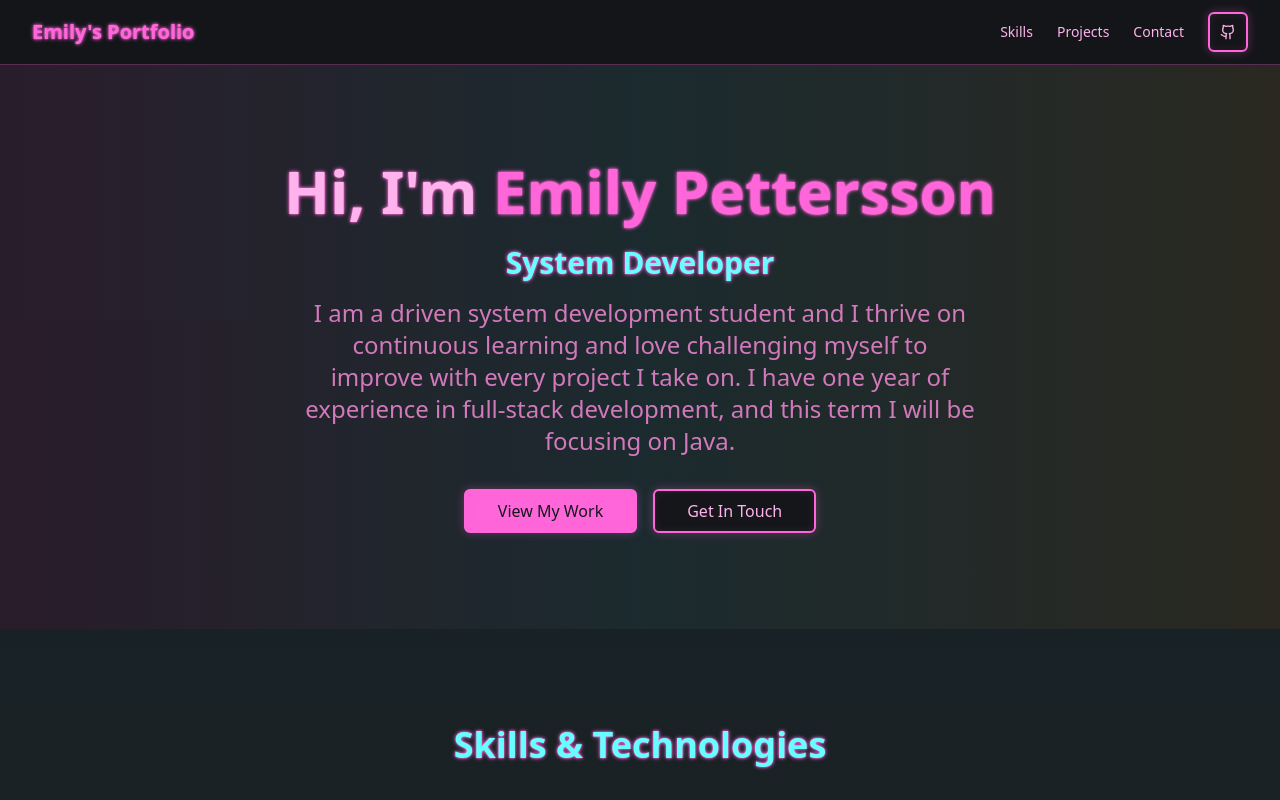
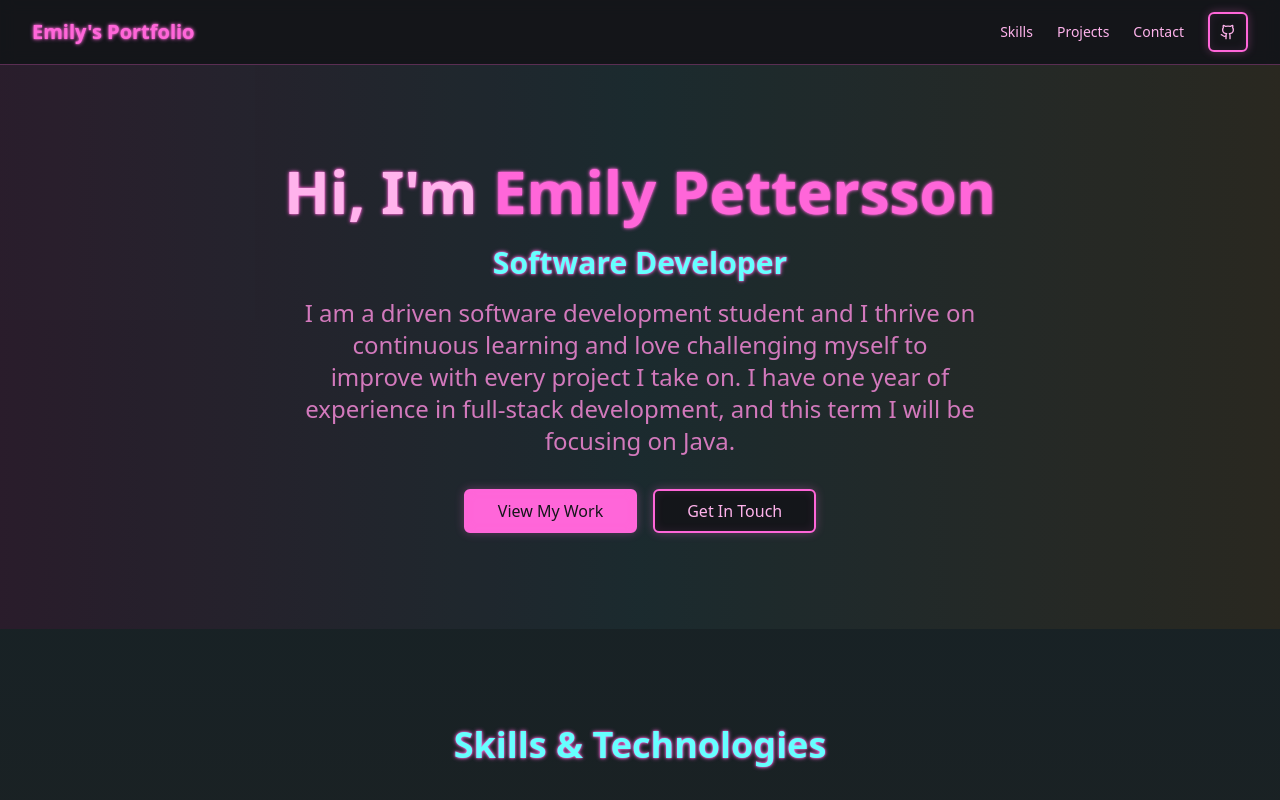
Before and after one commit to Emilyempa/emilys-portfolio, a React (Vite) app: page / in a window 1280 px wide. Shown: the top 800 px of the page. Built offline with nearby package versions, Linux system fonts and the light colour scheme.

Commit message:
Refactor: Change "System Developer" to "Software Developer"

```diff
--- a/src/components/Hero.tsx
+++ b/src/components/Hero.tsx
@@ -13,10 +13,10 @@ export const Hero = () => {
           <span className="text-primary retro-glow">Emily Pettersson</span>
         </h1>
         <h2 className="text-2xl md:text-3xl font-bold text-secondary mb-4 retro-glow">
-          System Developer
+          Software Developer
         </h2>
         <p className="text-xl md:text-2xl text-muted-foreground mb-8 max-w-2xl mx-auto">
-          I am a driven system development student and I thrive on continuous
+          I am a driven software development student and I thrive on continuous
           learning and love challenging myself to improve with every project I
           take on. I have one year of experience in full-stack development, and
           this term I will be focusing on Java.
```
